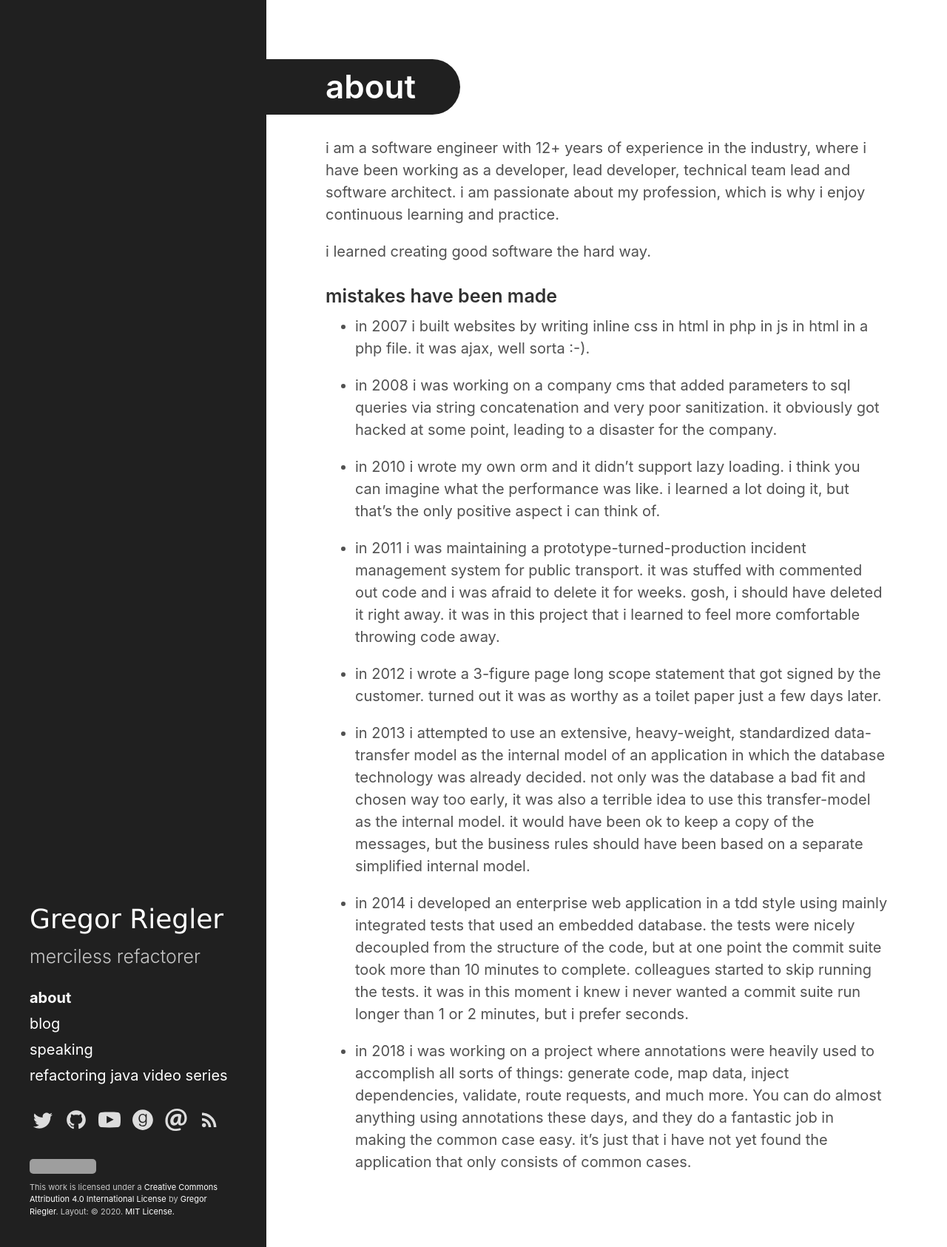
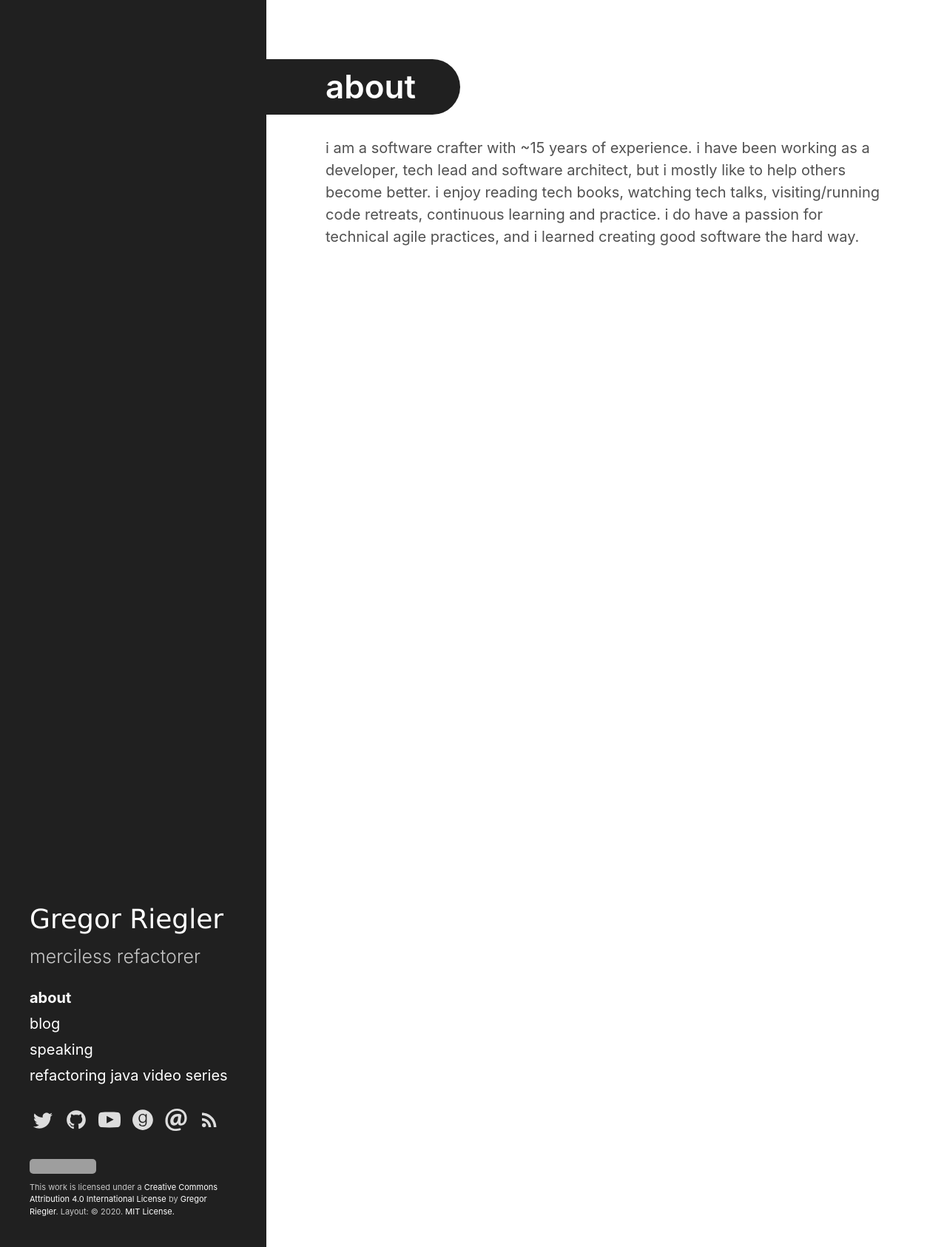
Before and after one commit to gregorriegler/gregorriegler.github.io, a Jekyll site: the page built from about.md, in a window 1280 px wide. Shown: the whole page at 74% size. Built offline with Jekyll 4.4.1, drawn with Linux system fonts in a browser that asks for light colours; grey boxes are pictures that could not be loaded.

Commit message:
change about

```diff
--- a/about.md
+++ b/about.md
@@ -5,26 +5,7 @@ sidebar_link: true
 sidebar_sort_order: 0
 ---
 
-i am a software engineer with 12+ years of experience in the industry, where i have been working as a developer, lead developer, technical team lead and software architect.
-i am passionate about my profession, which is why i enjoy continuous learning and practice.
-
-
-i learned creating good software the hard way.
-
-### mistakes have been made
-
-* in 2007 i built websites by writing inline css in html in php in js in html in a php file. it was ajax, well sorta :-).
-
-* in 2008 i was working on a company cms that added parameters to sql queries via string concatenation and very poor sanitization. it obviously got hacked at some point, leading to a disaster for the company.
-
-* in 2010 i wrote my own orm and it didn't support lazy loading. i think you can imagine what the performance was like. i learned a lot doing it, but that's the only positive aspect i can think of.
-
-* in 2011 i was maintaining a prototype-turned-production incident management system for public transport. it was stuffed with commented out code and i was afraid to delete it for weeks. gosh, i should have deleted it right away. it was in this project that i learned to feel more comfortable throwing code away.
-
-* in 2012 i wrote a 3-figure page long scope statement that got signed by the customer. turned out it was as worthy as a toilet paper just a few days later.
-
-* in 2013 i attempted to use an extensive, heavy-weight, standardized data-transfer model as the internal model of an application in which the database technology was already decided. not only was the database a bad fit and chosen way too early, it was also a terrible idea to use this transfer-model as the internal model. it would have been ok to keep a copy of the messages, but the business rules should have been based on a separate simplified internal model.
-
-* in 2014 i developed an enterprise web application in a tdd style using mainly integrated tests that used an embedded database. the tests were nicely decoupled from the structure of the code, but at one point the commit suite took more than 10 minutes to complete. colleagues started to skip running the tests. it was in this moment i knew i never wanted a commit suite run longer than 1 or 2 minutes, but i prefer seconds.
-
-* in 2018 i was working on a project where annotations were heavily used to accomplish all sorts of things: generate code, map data, inject dependencies, validate, route requests, and much more. You can do almost anything using annotations these days, and they do a fantastic job in making the common case easy. it's just that i have not yet found the application that only consists of common cases.
+i am a software crafter with ~15 years of experience.
+i have been working as a developer, tech lead and software architect, but i mostly like to help others become better.
+i enjoy reading tech books, watching tech talks, visiting/running code retreats, continuous learning and practice.
+i do have a passion for technical agile practices, and i learned creating good software the hard way.
```
